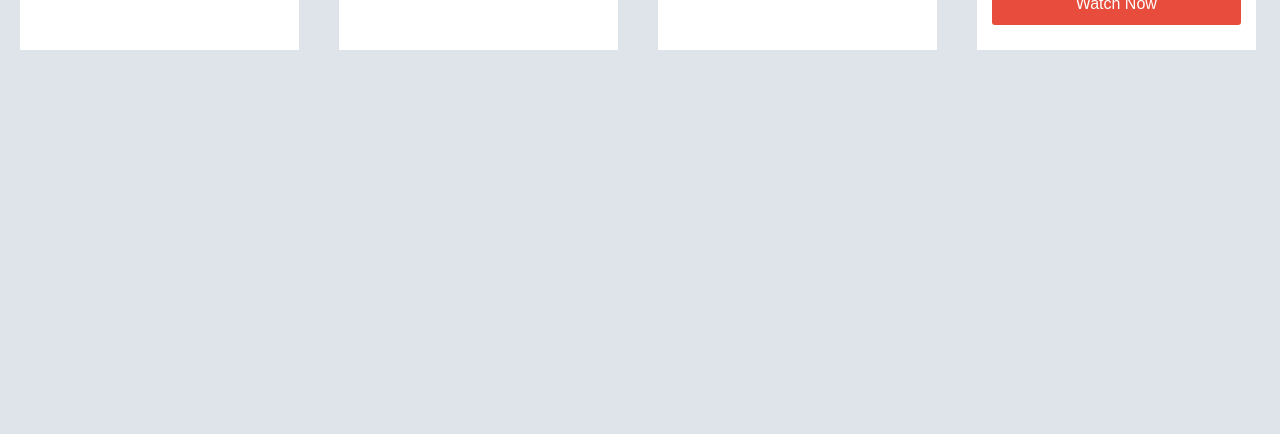
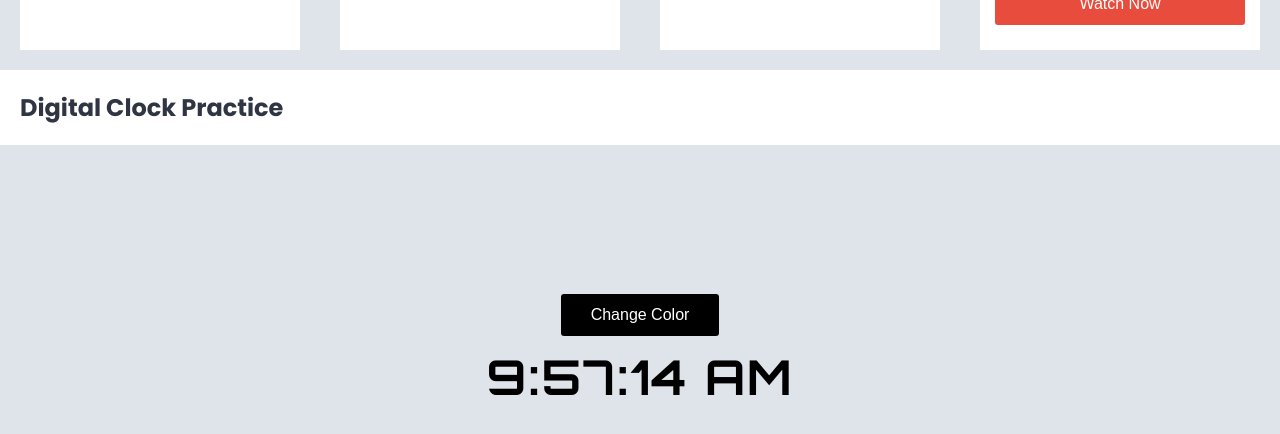
Before and after one commit to MdTamimAhamed/React_mini_projects, a React (Create React App) app: page / in a window 1280 px wide. Shown: the part 1116-1550 px from the top of the page. Before the commit the page ends 1186 px from the top, so only its background shows below. Built offline with nearby package versions, Linux system fonts and the light colour scheme.

Commit message:
Clock section added

```diff
--- a/src/App.js
+++ b/src/App.js
@@ -1,14 +1,15 @@
 import Card from './Components/Card/Card.jsx';
 import CardData from './Components/Card/CardData';
+import Heading from './Components/Heading/Heading.jsx';
+import Clock from './Components/Clock/Clock';
 
 function App() {
   return (
     <>
-      <div className='card-header'>
-        <div className='container'>
-            <h1 className='list-title'>Movie Cards </h1>
-        </div>
-      </div>
+      {/* Card Section*/}
+      <Heading
+        sectionTitle = "Movie Cards Practice"
+      />
       <div className='card-section'>
         <div className='container'>
           <div className='card-wrapper'>
@@ -22,10 +23,22 @@ function App() {
                     movLink={value.movLink}
                   />
                 );
-            })};
+            })}
           </div>
         </div>
       </div>
+
+      {/* Clock Section*/}
+        <Heading
+          sectionTitle = "Digital Clock Practice"
+        />
+        <div className='clock-section'>
+          <div className='container'>
+              <div className='clock-wrapper'>
+                <Clock />
+              </div>
+          </div>
+        </div>
     </>
   );
 }
--- a/src/Components/Card/card.css
+++ b/src/Components/Card/card.css
@@ -3,7 +3,7 @@
     background-color: #ffffff;
 }
 .card-section{
-    height: 100vh;
+    height: auto;
     display: flex;
     justify-content: center;
   }
@@ -71,7 +71,7 @@
 
 
 /*media queries*/
-@media screen and (min-width: 375px ) {
+@media screen and (min-width: 350px ) {
     .card{
         flex: 0 1 100%;
     }
--- /dev/null
+++ b/src/Components/Clock/Clock.jsx
@@ -0,0 +1,36 @@
+import React, {useState} from "react";
+import '../Clock/clock.css';
+
+const Clock = () =>{
+    let currTime = new Date().toLocaleTimeString();
+    const clr = "#000000";
+
+    const[current, setTime] = useState(currTime);
+    const[bgColor, setBgColor] = useState(clr);
+
+    const changeBgColor = () =>{
+        let updateColor = "#5f27cd";
+        setBgColor(updateColor);
+    };
+
+    const updateTime = ()=>{
+        currTime = new Date().toLocaleTimeString();
+        return setTime(currTime);
+    };
+    setInterval(updateTime,1000);
+
+
+    return(
+        <>
+            <div className="clock-items">
+                <button
+                    style={{backgroundColor: bgColor}}
+                    className="clock-btn"
+                    onClick={changeBgColor}>Change Color</button>
+                <h1>{current}</h1>
+            </div>
+        </>
+    );
+};
+
+export default Clock;
--- /dev/null
+++ b/src/Components/Clock/clock.css
@@ -0,0 +1,32 @@
+/*Clock styles*/
+  .clock-wrapper{
+    height: 50vh;
+    display: flex;
+    flex-wrap: wrap;
+    justify-content: space-evenly;
+    align-items: center;
+  }
+
+  .clock-items{
+    display: flex;
+    flex-direction: column;
+    align-items: center;
+    width: 400px;
+  }
+  .clock-items h1{
+    letter-spacing: 2px;
+    font-family: 'Orbitron', sans-serif;
+    font-size: 3em;
+  }
+
+  .clock-btn{
+    margin: 10px 0px;
+    padding: 12px 30px;
+    background-color: var(--primary-clr);
+    border: none;
+    color: #ffffff;
+    font-size: 1em;
+    cursor: pointer;
+    border-radius:3px;
+    transition: all 300ms ease;
+}
--- /dev/null
+++ b/src/Components/Heading/Heading.jsx
@@ -0,0 +1,16 @@
+import React from "react";
+import '../../Components/Heading/heading.css';
+
+const Heading = (props) => {
+    return (
+        <>
+            <div className='clock-header'>
+                <div className='container'>
+                    <h1 className='list-title'>{props.sectionTitle}</h1>
+                </div>
+            </div>
+        </>
+    );
+};
+
+export default Heading;
--- /dev/null
+++ b/src/Components/Heading/heading.css
@@ -0,0 +1,9 @@
+/*Heading styles*/
+.card-header, .clock-header{
+    background-color: #ffffff;
+  }
+  .list-title{
+    padding: 20px 0px 20px 20px;
+    color: var(--heading-clr);
+    font-size: 1.5em;
+  }
--- a/src/index.css
+++ b/src/index.css
@@ -1,6 +1,6 @@
 /*fonts*/
 @import url('https://fonts.googleapis.com/css2?family=Courgette&family=Poppins:ital,wght@0,100;0,200;0,300;0,400;0,500;0,600;0,700;0,800;0,900;1,100;1,200;1,300;1,400;1,500;1,600;1,700;1,800&display=swap');
-
+@import url('https://fonts.googleapis.com/css2?family=Courgette&family=Orbitron:wght@400;500;600;700&family=Poppins:ital,wght@0,100;0,200;0,300;0,400;0,500;0,600;0,700;0,800;0,900;1,100;1,200;1,300;1,400;1,500;1,600;1,700;1,800&display=swap');
 /*colors*/
 :root{
   --primary-clr: #e74c3c;
@@ -24,15 +24,6 @@ html, body{
 
 /*Containers*/
 .container{
-  width: 1280px;
+  max-width: 1280px;
   margin: 0 auto;
 }
-
-.card-header{
-  background-color: #ffffff;
-}
-.list-title{
-  padding: 20px 0px 20px 20px;
-  color: var(--heading-clr);
-  font-size: 1.5em;
-}
```
